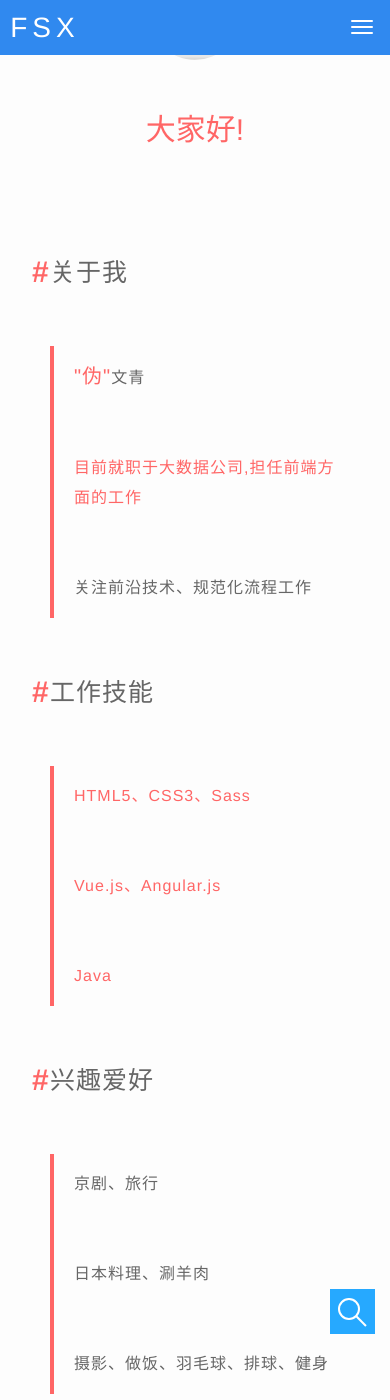
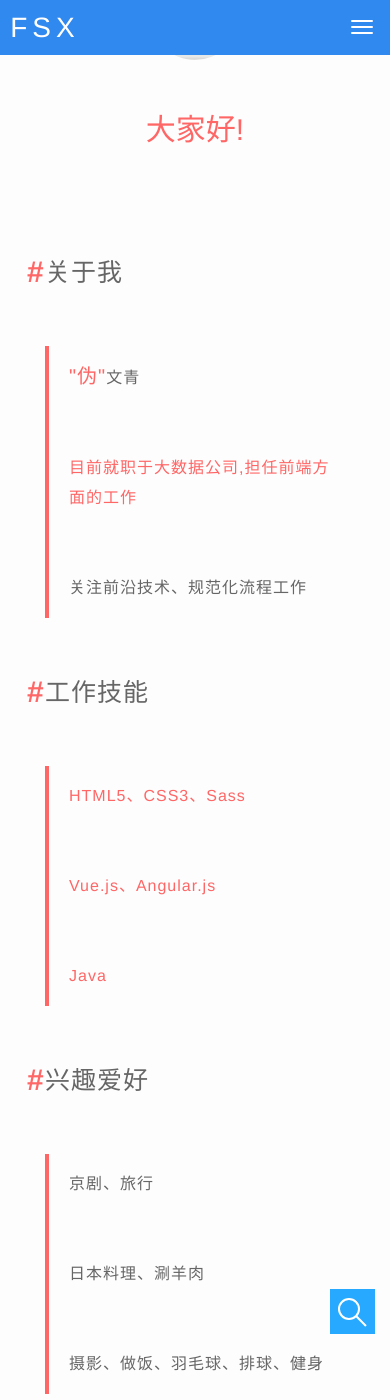
Before and after one commit to xtd420/Haonancx.github.io, a Jekyll site: the page built from about.html, in a window 390 px wide and 1400 px high, scrolled down 240 px. Built offline with Jekyll 4.4.1, drawn with Linux system fonts in a browser that asks for light colours; nearby versions of some CDN libraries; Markdown is read by kramdown in place of the engine named in the settings; comment, search, counter and statistics services are not loaded.

Commit message:
代码优化、调整

```diff
--- a/about.html
+++ b/about.html
@@ -64,7 +64,7 @@ font-size: 16px;
 .about-main {
 max-width: 600px;
 margin: 50px auto 0;
-padding: 0 10px 30px;
+padding: 0 5px 30px;
 position: relative;
 }
 .aboutContact h2:before, .aboutMe h2:before, .Hobby h2:before,.Work h2:before {
```
